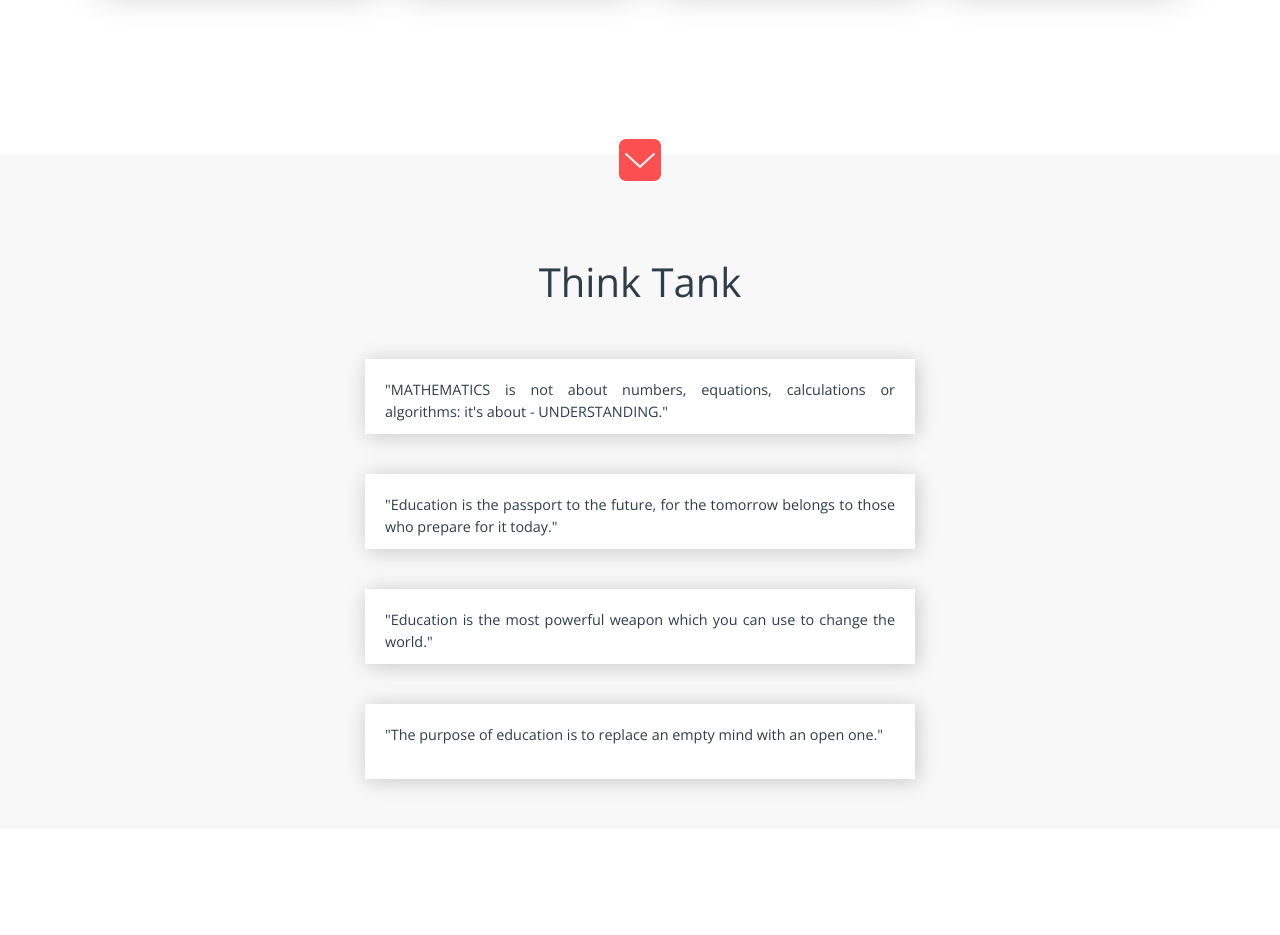
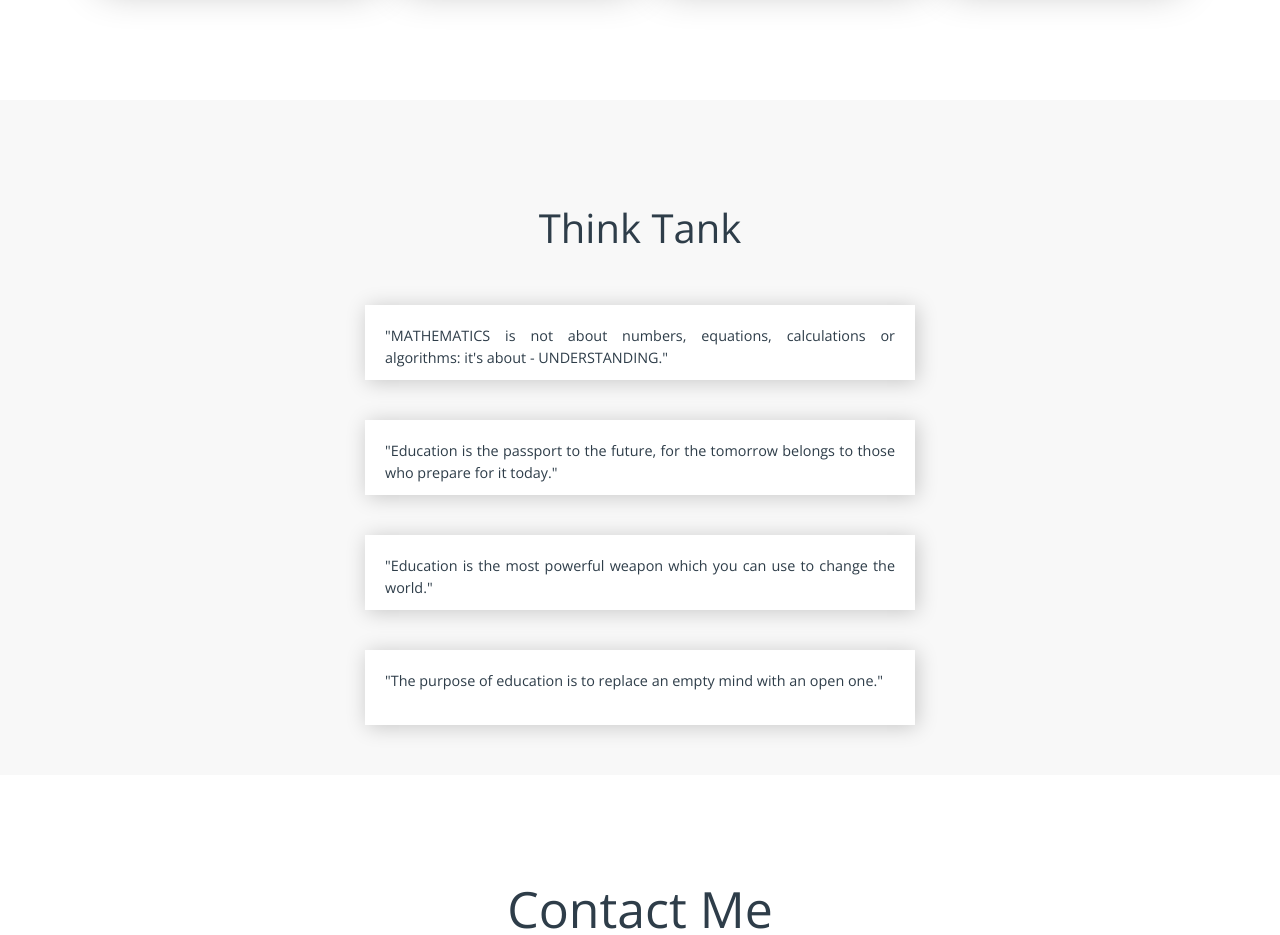
Before and after one commit to bandirevanth1/bandirevanth1.github.io, a plain HTML site: page index.html in a window 1280 px wide. Shown: the part 2900-3835 px from the top of the page. Drawn offline with nearby package versions, Linux system fonts and the light colour scheme.

Commit message:
Update index.html

```diff
--- a/index.html
+++ b/index.html
@@ -124,9 +124,6 @@
 	</div>
 
 <!-- Quotes by Students -->
-<div id="makeitfull">
-	<a href="#thinktank_section"><img src="../Images/icon/makeitfull.png"></a>
-</div>
 <div class="review" id="#thinktank_section">
 	<div class="diffSection" id="review_section">
 		<center><p style="font-size: 40px; padding: 100px; padding-bottom: 40px; color: #2E3D49;">Think Tank</p></center>
```
